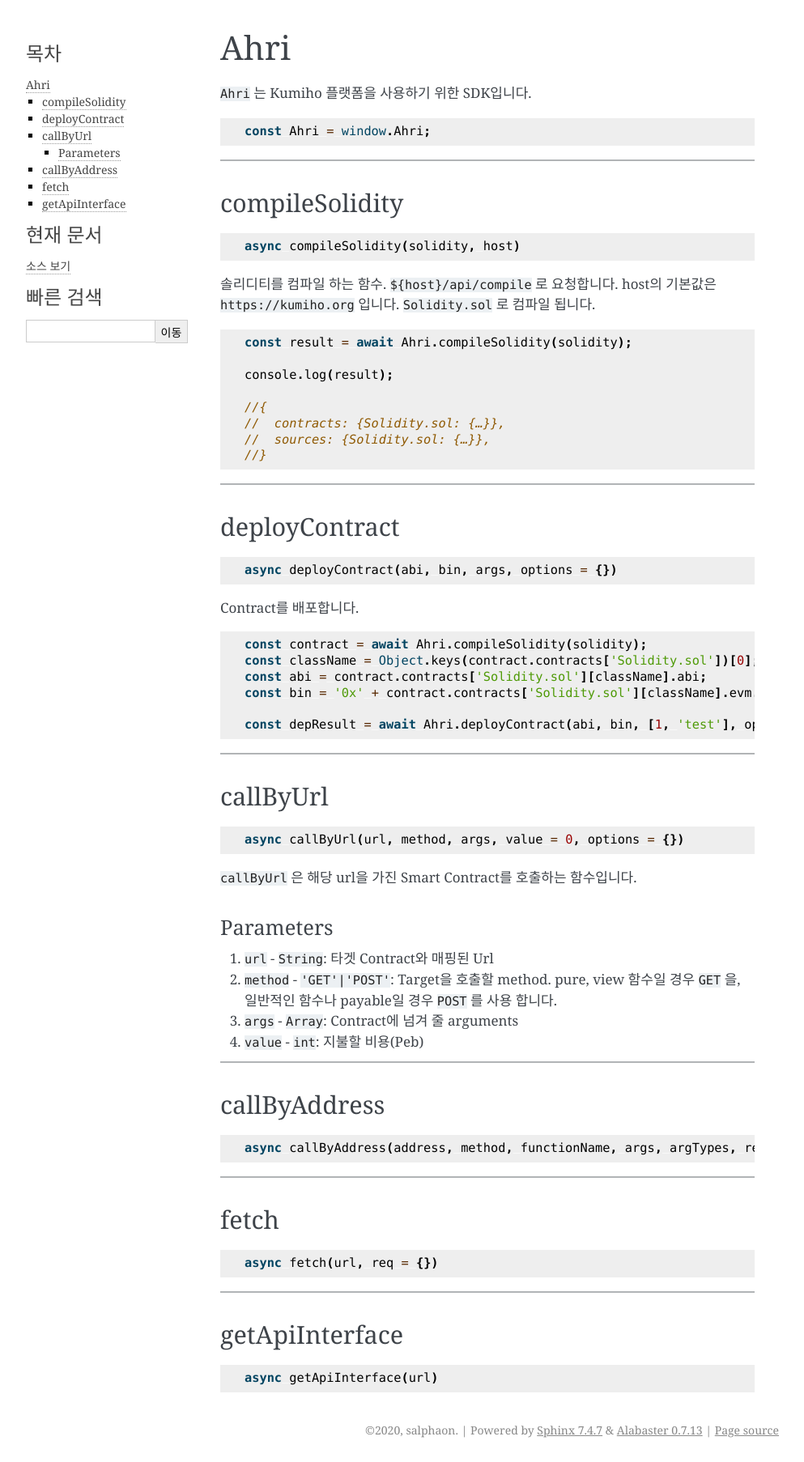
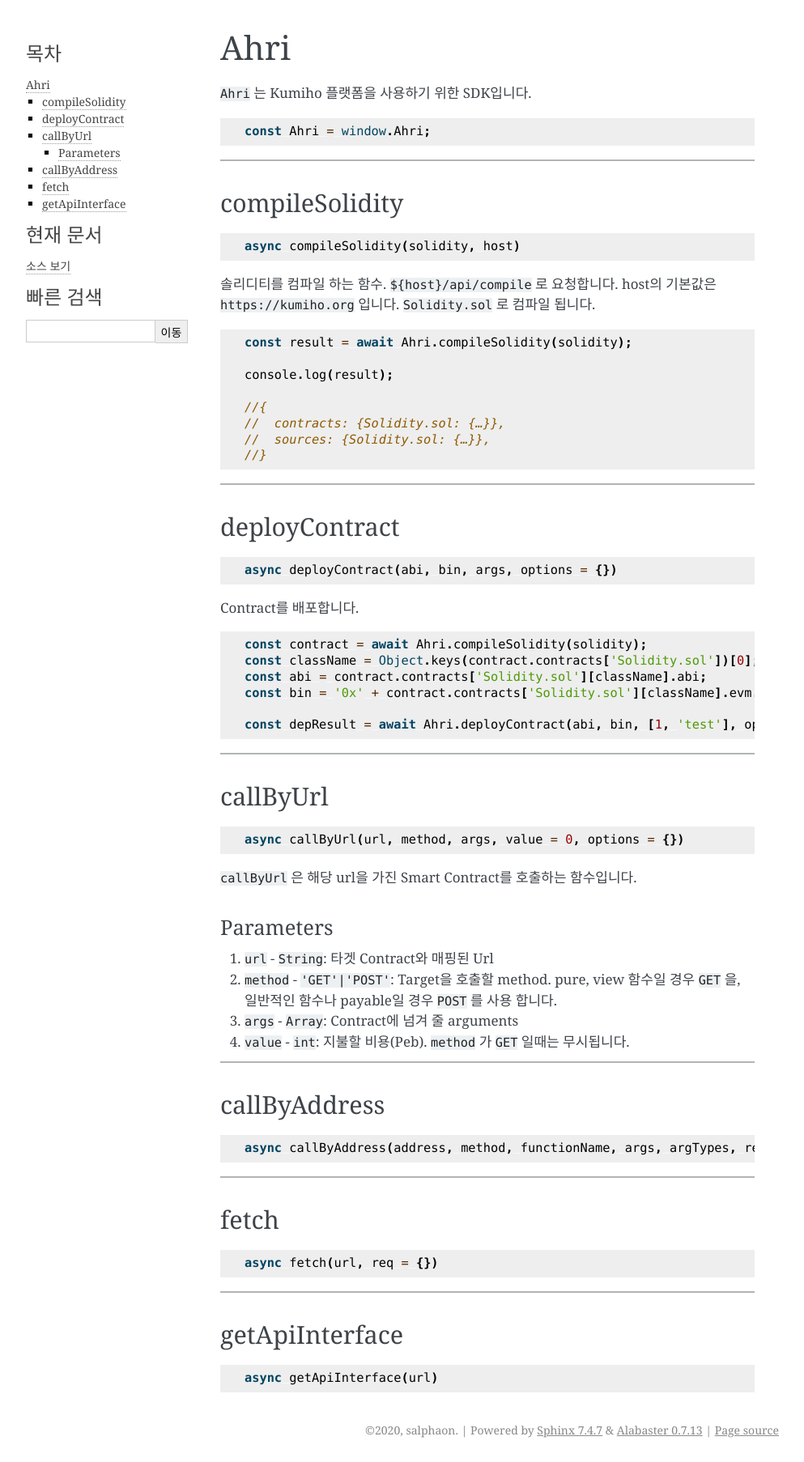
Before and after one commit to KumihoProject/Kumiho, a Sphinx documentation site: the page built from docs/source/Ahri.rst, in a window 1280 px wide. Shown: the whole page at 81% size, without its empty margins (148-1141 px from the left). Built offline with Sphinx 7.4.7, drawn with Linux system fonts in a browser that asks for light colours.

Commit message:
Update Ahri.rst

```diff
--- a/docs/source/Ahri.rst
+++ b/docs/source/Ahri.rst
@@ -69,7 +69,7 @@ Parameters
 1. ``url`` - ``String``: 타겟 Contract와 매핑된 Url
 2. ``method`` - ``'GET'|'POST'``: Target을 호출할 method. pure, view 함수일 경우 ``GET`` 을, 일반적인 함수나 payable일 경우 ``POST`` 를 사용 합니다.
 3. ``args`` - ``Array``: Contract에 넘겨 줄 arguments
-4. ``value`` - ``int``: 지불할 비용(Peb)
+4. ``value`` - ``int``: 지불할 비용(Peb). ``method`` 가 ``GET`` 일때는 무시됩니다.
 
 
 ------------------------------------------------------------------------------
```
